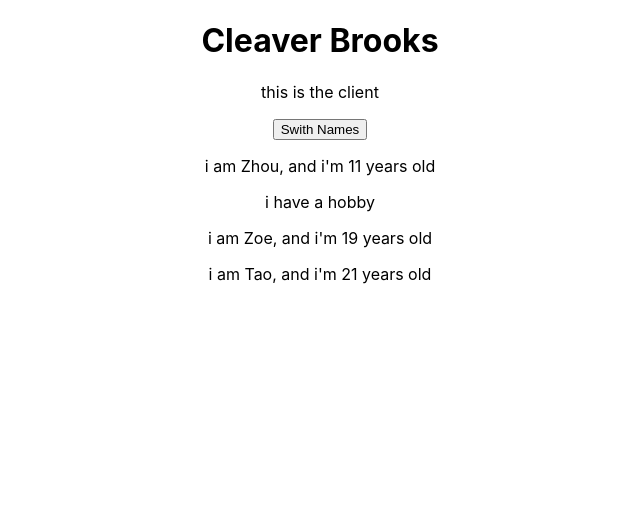
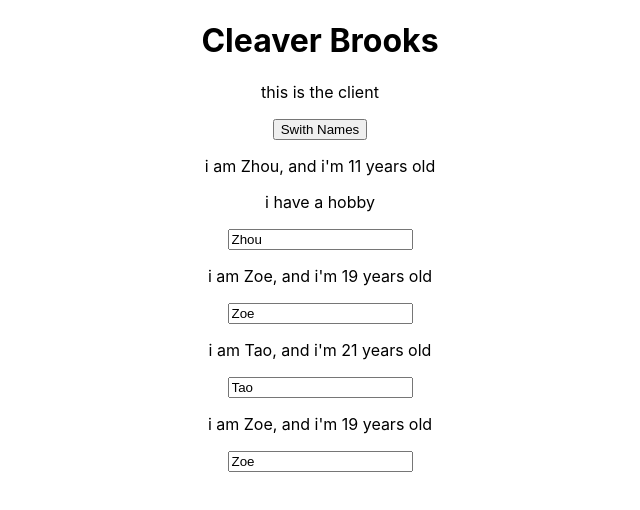
Before and after one commit to birdflyinhigh/fontend-react-udemy, a React (Create React App) app: page / in a window 1280 px wide. Shown: the top 510 px of the page, without its empty margins (320-960 px from the left). Built offline with nearby package versions, Linux system fonts and the light colour scheme.

Commit message:
two ways of binding

```diff
--- a/src/App.js
+++ b/src/App.js
@@ -24,6 +24,17 @@ class App extends Component {
         });
     }
 
+    nameChangeHandler = (event) =>{
+        this.setState({
+            persons: [
+                {name: 'Pole', age: Math.floor(Math.random() * 30)},
+                {name: event.target.value, age: Math.floor(Math.random() * 30)},
+                {name: 'Lin', age: Math.floor(Math.random() * 30)},
+            ]
+        });
+    }
+
+
     render() {
         return (
             <div className="App">
@@ -38,6 +49,11 @@ class App extends Component {
                     click={()=>this.swithNameHandler('666')}
 
                 />
+                <Person
+                    name={this.state.persons[1].name}
+                    age={this.state.persons[1].age}
+                    changed={this.nameChangeHandler}
+                />
             </div>
         );
     }
--- a/src/Person.js
+++ b/src/Person.js
@@ -9,6 +9,7 @@ const person = (props) => {
     <div>
         <p onClick={props.click}>i am {props.name}, and i'm {props.age} years old</p>
         <p>{props.children}</p>
+        <input type="text" onChange={props.changed} value={props.name}/>
     </div>
     );
 };
```
